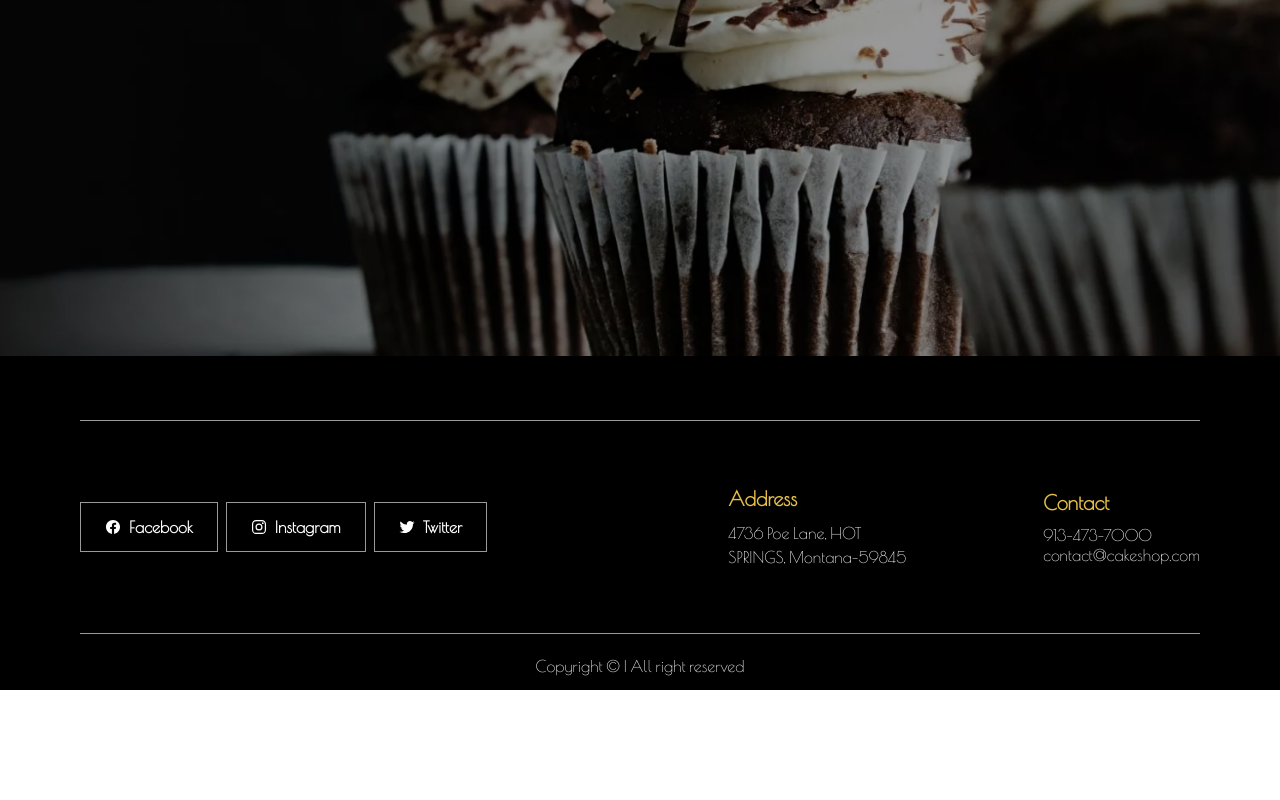
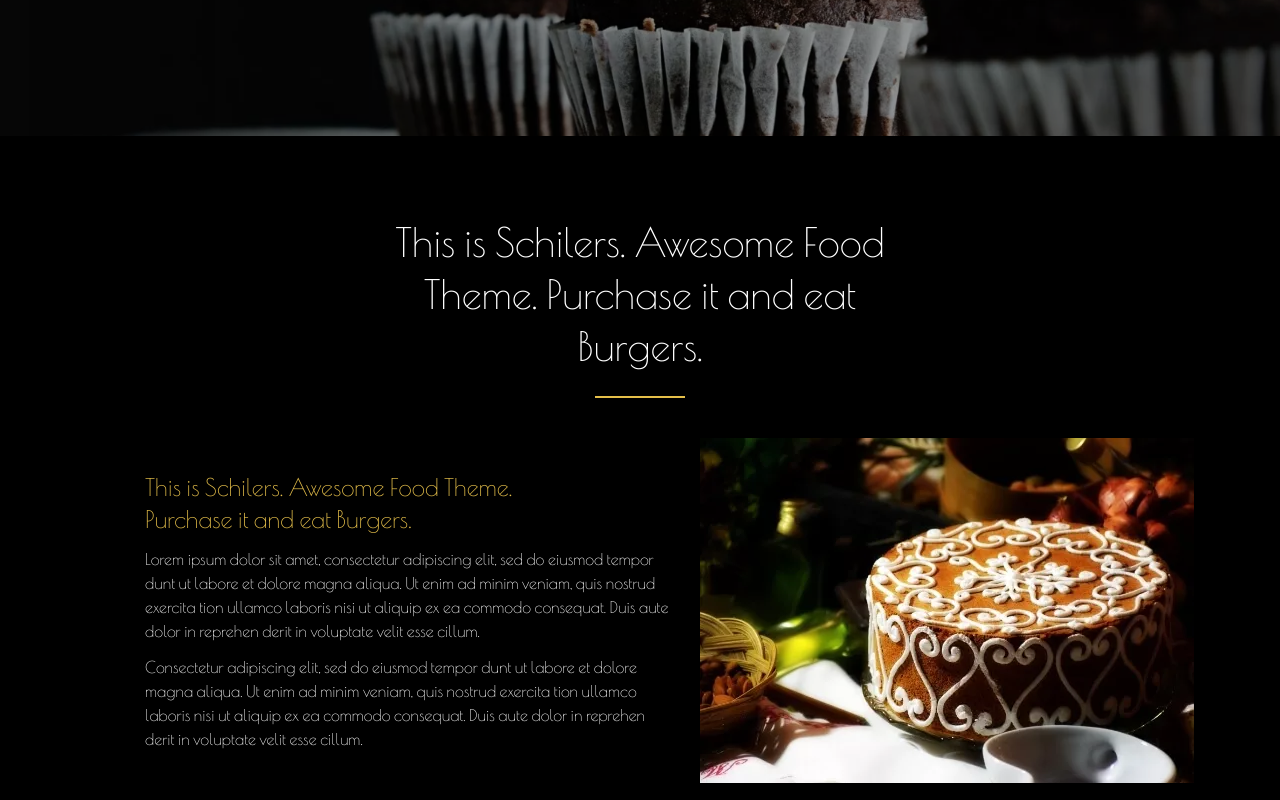
Before and after one commit to UsamaMansoor026/Cake_Shop, a React (Vite) app: page /about in a window 1280 px wide. Shown: the part 440-1240 px from the top of the page. Before the commit the page ends 1130 px from the top, so only its background shows below. Built offline with nearby package versions, Linux system fonts and the light colour scheme; the HTML template or start-up script is replaced by a standard one.

Commit message:
Some Changings in UI

```diff
--- a/package.json
+++ b/package.json
@@ -14,6 +14,7 @@
     "react-dom": "^18.2.0",
     "react-router-dom": "^6.24.0",
     "react-slick": "^0.30.2",
+    "react-toastify": "^10.0.5",
     "slick-carousel": "^1.8.1"
   },
   "devDependencies": {
--- a/src/App.jsx
+++ b/src/App.jsx
@@ -6,10 +6,16 @@ import Cakes from "./pages/Cakes";
 import About from "./pages/About";
 import Contact from "./pages/Contact";
 import Footer from "./components/Footer";
+import Cart from "./pages/Cart";
+
+/* Toastify */
+import { ToastContainer } from "react-toastify";
+import "react-toastify/dist/ReactToastify.css";
 
 function App() {
   return (
     <div className="bg-black text-white">
+      <ToastContainer />
       <Navbar />
 
       <Routes>
@@ -17,6 +23,7 @@ function App() {
         <Route path="/cakes" element={<Cakes />} />
         <Route path="/about" element={<About />} />
         <Route path="/contact" element={<Contact />} />
+        <Route path="/cart" element={<Cart />} />
       </Routes>
 
       <Footer />
--- a/src/components/Card.jsx
+++ b/src/components/Card.jsx
@@ -1,7 +1,12 @@
 import React from "react";
 import { Link } from "react-router-dom";
+import { toast } from "react-toastify";
 
 const Card = ({ id, name, image, price }) => {
+  const handleClick = () => {
+    toast.success("Added to cart");
+  };
+
   return (
     <article key={id}>
       <Link to="/cakes">
@@ -14,7 +19,16 @@ const Card = ({ id, name, image, price }) => {
         </div>
         <div className="my-3">
           <h3 className="text-2xl">{name}</h3>
+        </div>
+        <div className="flex items-center justify-between mr-4">
           <p className="text-primary-color font-semibold">$ {price}</p>
+
+          <button
+            onClick={handleClick}
+            className="text-primary-color border border-primary-color py-2 px-6 font-semibold duration-150 hover:bg-primary-color hover:text-white"
+          >
+            Add To Cart
+          </button>
         </div>
       </Link>
     </article>
--- a/src/components/Navbar.jsx
+++ b/src/components/Navbar.jsx
@@ -55,16 +55,16 @@ const Navbar = () => {
             <Link to="/">home</Link>
           </li>
           <li onClick={handleOff} className="link afterLine">
-            <a href="#about">about</a>
+            <a href="/about">about</a>
           </li>
           <li onClick={handleOff} className="link afterLine">
-            <a href="#cakes">cakes</a>
+            <a href="/cakes">cakes</a>
           </li>
           <li onClick={handleOff} className="link afterLine">
             <a href="#blog">blog</a>
           </li>
           <li onClick={handleOff} className="link afterLine">
-            <a href="#contact">contact</a>
+            <a href="/contact">contact</a>
           </li>
         </ul>
       </header>
--- /dev/null
+++ b/src/components/SmallBanner.jsx
@@ -0,0 +1,16 @@
+import React from "react";
+import "../index.css";
+import { galleryImages } from "../assets/assets";
+
+const SmallBanner = ({ children }) => {
+  return (
+    <div
+      style={{ background: `url(${galleryImages.Gallery1})` }}
+      className="smallBanner md:h-[380px]"
+    >
+      {children}
+    </div>
+  );
+};
+
+export default SmallBanner;
--- a/src/index.css
+++ b/src/index.css
@@ -76,6 +76,14 @@ strong {
 
 .bannerClass {
   height: 700px;
+  background-position: center center !important;
+  background-size: cover !important;
+  background-repeat: no-repeat !important;
+  position: relative;
+}
+
+.smallBanner {
+  height: 300px;
   background-position: center center !important;
   background-size: cover !important;
   background-repeat: no-repeat !important;
--- a/src/pages/About.jsx
+++ b/src/pages/About.jsx
@@ -1,17 +1,56 @@
 import React from "react";
-import Banner from "../components/Banner";
+import SmallBanner from "../components/SmallBanner";
+import { galleryImages } from "../assets/assets";
+import Testimonial from "../components/Testimonial";
 
 const About = () => {
   return (
     <div>
-      <Banner>
+      <SmallBanner>
         <div className="absolute left-0 right-0 top-0 bottom-0 w-full bg-black/40"></div>
         <div className="container flex gap-8 pl-24 py-36 flex-col">
           <h1 className="animated text-5xl md:text-[55px] lg:text-[65px] font-extralight leading-[1.2] opacity-85">
             About Us
           </h1>
         </div>
-      </Banner>
+      </SmallBanner>
+
+      <section id="about" className="py-20">
+        <h1 className="w-[70%] lg:w-[40%] text-center mx-auto text-[26px] md:text-[30px] lg:text-[40px] leading-[1.3]">
+          This is Schilers. Awesome Food Theme. Purchase it and eat Burgers.
+        </h1>
+        <div className="mx-auto w-[90px] h-[2px] mt-6 mb-10 bg-primary-color" />
+        {/* ==== */}
+        <div className="grid grid-cols-1 lg:grid-cols-2 gap-6 justify-center md:justify-start items-center px-[50px] md:pl-[110px] lg:pl-[145px]">
+          {/* ===Left Portion=== */}
+          <div className="flex flex-col w-full md:w-[60%] lg:w-full gap-3">
+            <h3 className="w-[100%] lg:w-[70%] text-2xl text-primary-color">
+              This is Schilers. Awesome Food Theme. Purchase it and eat Burgers.
+            </h3>
+            <p className="text-white">
+              Lorem ipsum dolor sit amet, consectetur adipiscing elit, sed do
+              eiusmod tempor dunt ut labore et dolore magna aliqua. Ut enim ad
+              minim veniam, quis nostrud exercita tion ullamco laboris nisi ut
+              aliquip ex ea commodo consequat. Duis aute dolor in reprehen derit
+              in voluptate velit esse cillum.
+            </p>
+            <p className="text-white">
+              Consectetur adipiscing elit, sed do eiusmod tempor dunt ut labore
+              et dolore magna aliqua. Ut enim ad minim veniam, quis nostrud
+              exercita tion ullamco laboris nisi ut aliquip ex ea commodo
+              consequat. Duis aute dolor in reprehen derit in voluptate velit
+              esse cillum.
+            </p>
+          </div>
+
+          {/* ===Right Portion=== */}
+          <div>
+            <img src={galleryImages.Gallery2} alt="" />
+          </div>
+        </div>
+      </section>
+
+      <Testimonial />
     </div>
   );
 };
--- a/src/pages/Cakes.jsx
+++ b/src/pages/Cakes.jsx
@@ -1,17 +1,33 @@
 import React from "react";
-import Banner from "../components/Banner";
+import { cartItems } from "../assets/assets";
+import Card from "../components/Card";
+import SmallBanner from "../components/SmallBanner";
 
 const Cakes = () => {
   return (
     <div>
-      <Banner>
+      <SmallBanner>
         <div className="absolute left-0 right-0 top-0 bottom-0 w-full bg-black/40"></div>
         <div className="container flex gap-8 pl-24 py-36 flex-col">
           <h1 className="animated text-5xl md:text-[55px] lg:text-[65px] font-extralight leading-[1.2] opacity-85">
             Delicious Cakes
           </h1>
         </div>
-      </Banner>
+      </SmallBanner>
+
+      {/* all Products */}
+      <div className="grid grid-cols-1 md:grid-cols-2 lg:grid-cols-3 gap-9 m-6 md:m-16">
+        {cartItems.map((item, index) => (
+          <div key={index}>
+            <Card
+              id={item.id}
+              name={item.name}
+              image={item.image}
+              price={item.price}
+            />
+          </div>
+        ))}
+      </div>
     </div>
   );
 };
--- /dev/null
+++ b/src/pages/Cart.jsx
@@ -0,0 +1,7 @@
+import React from "react";
+
+const Cart = () => {
+  return <div>Cart</div>;
+};
+
+export default Cart;
--- a/src/pages/Contact.jsx
+++ b/src/pages/Contact.jsx
@@ -1,17 +1,20 @@
 import React from "react";
-import Banner from "../components/Banner";
+import SmallBanner from "../components/SmallBanner";
+import ContactForm from "../components/ContactForm";
 
 const Contact = () => {
   return (
     <div>
-      <Banner>
+      <SmallBanner>
         <div className="absolute left-0 right-0 top-0 bottom-0 w-full bg-black/40"></div>
         <div className="container flex gap-8 pl-24 py-36 flex-col">
           <h1 className="animated text-5xl md:text-[55px] lg:text-[65px] font-extralight leading-[1.2] opacity-85">
             Contact Us
           </h1>
         </div>
-      </Banner>
+      </SmallBanner>
+
+      <ContactForm />
     </div>
   );
 };
--- a/src/pages/Home.jsx
+++ b/src/pages/Home.jsx
@@ -20,7 +20,7 @@ const Home = () => {
             Delicious Cake
           </h1>
           <Button border={true} bgColor={true}>
-            Order Now
+            <a href="#cakes">Order Now</a>
           </Button>
         </div>
       </Banner>
```
Also changed, not shown: 1 other file (tests, documents, lock files or other folders).
